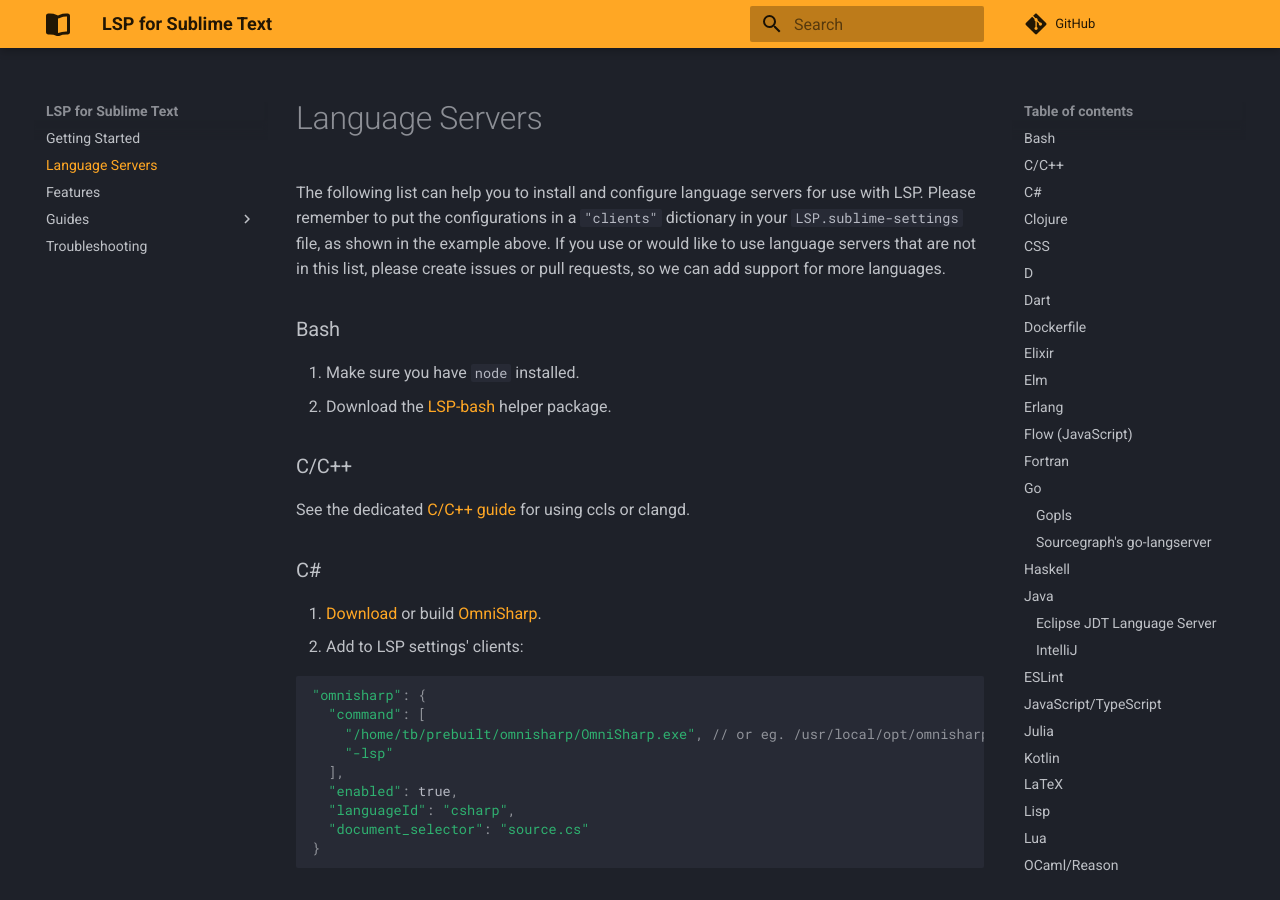
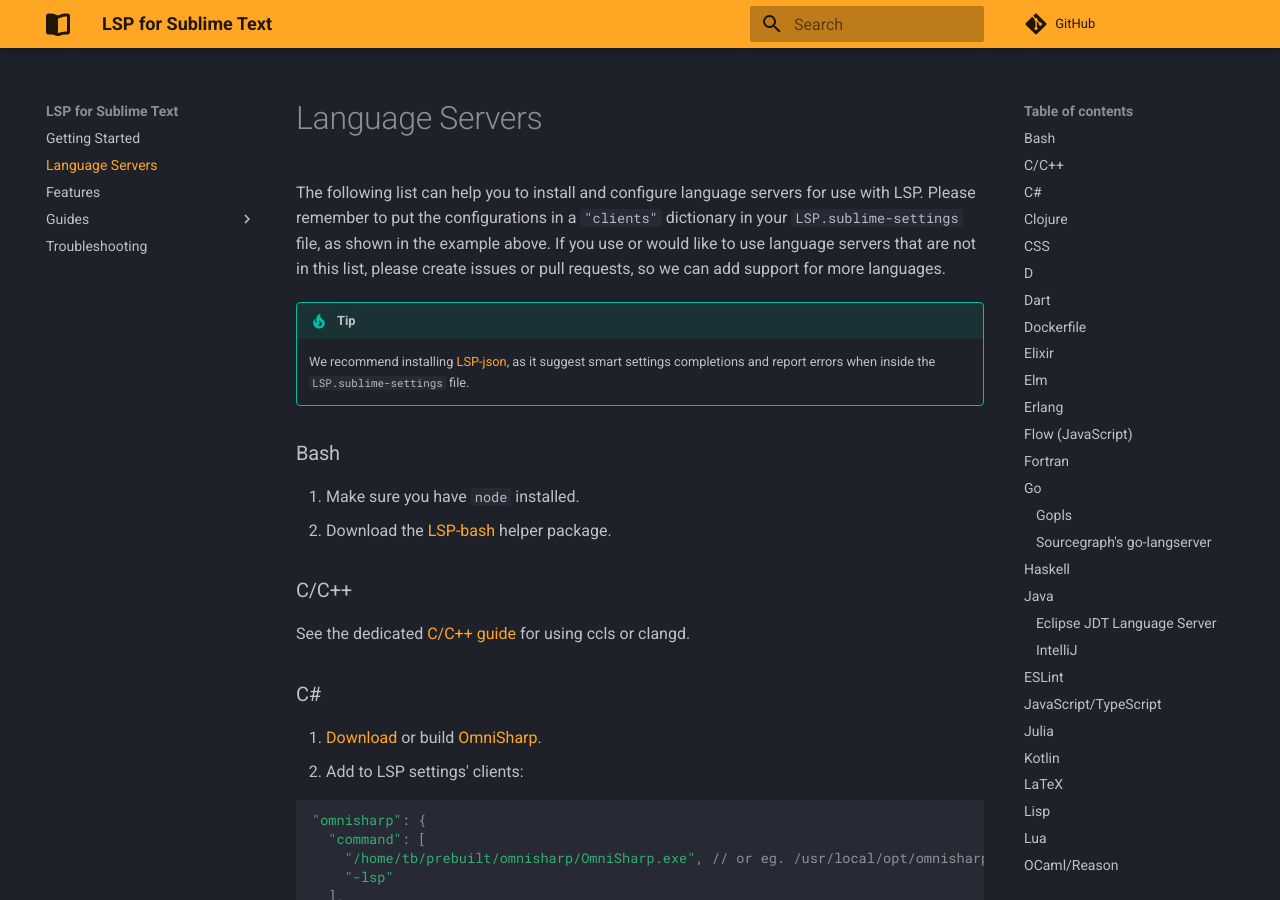
Before and after one commit to sublimelsp/LSP, an MkDocs documentation site: the page built from docs/language_servers.md, in a window 1280 px wide and 900 px high. Built offline with MkDocs 1.6.1 and Material for MkDocs 9.7.7, drawn with Linux system fonts in a browser that asks for light colours; comment, search, counter and statistics services are not loaded.

Commit message:
add tip that suggest installing LSP-json

```diff
--- a/docs/language_servers.md
+++ b/docs/language_servers.md
@@ -3,6 +3,9 @@
 The following list can help you to install and configure language servers for use with LSP.
 Please remember to put the configurations in a `"clients"` dictionary in your `LSP.sublime-settings` file, as shown in the example above.
 If you use or would like to use language servers that are not in this list, please create issues or pull requests, so we can add support for more languages.
+
+!!! tip
+    We recommend installing [LSP-json](https://packagecontrol.io/packages/LSP-json), as it suggest smart settings completions and report errors when inside the `LSP.sublime-settings` file.
 
 ### Bash<a name="bash"></a>
 
```
